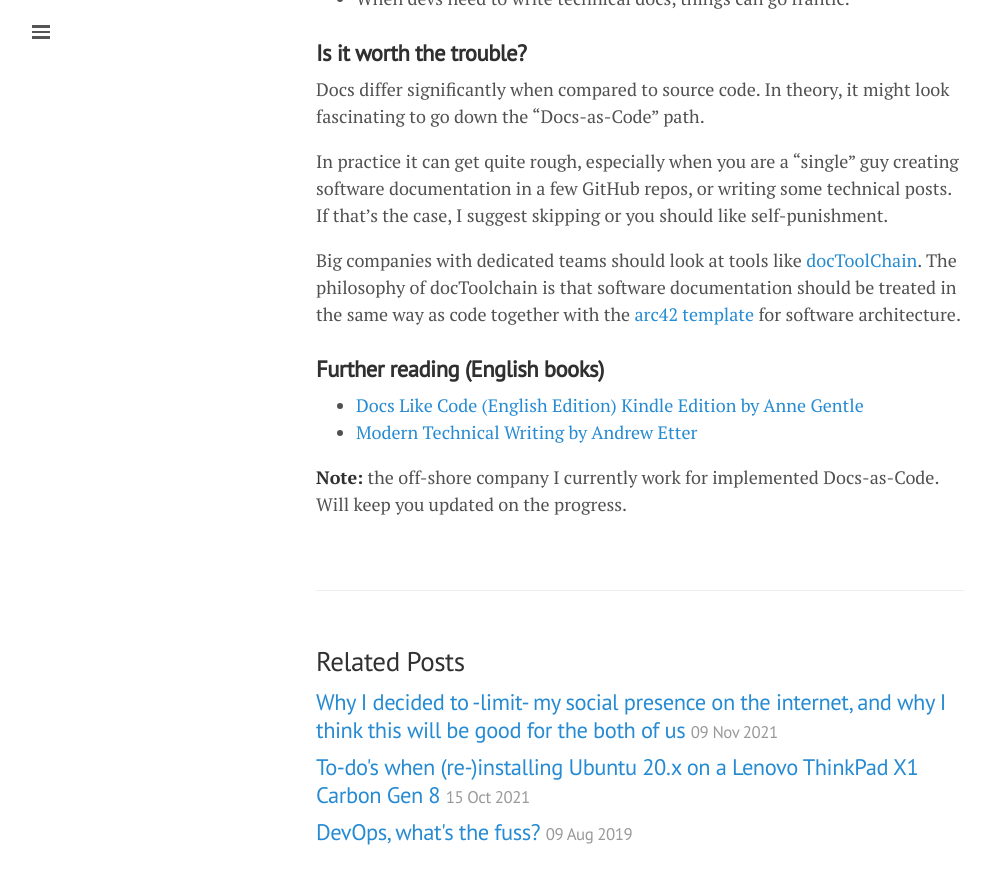
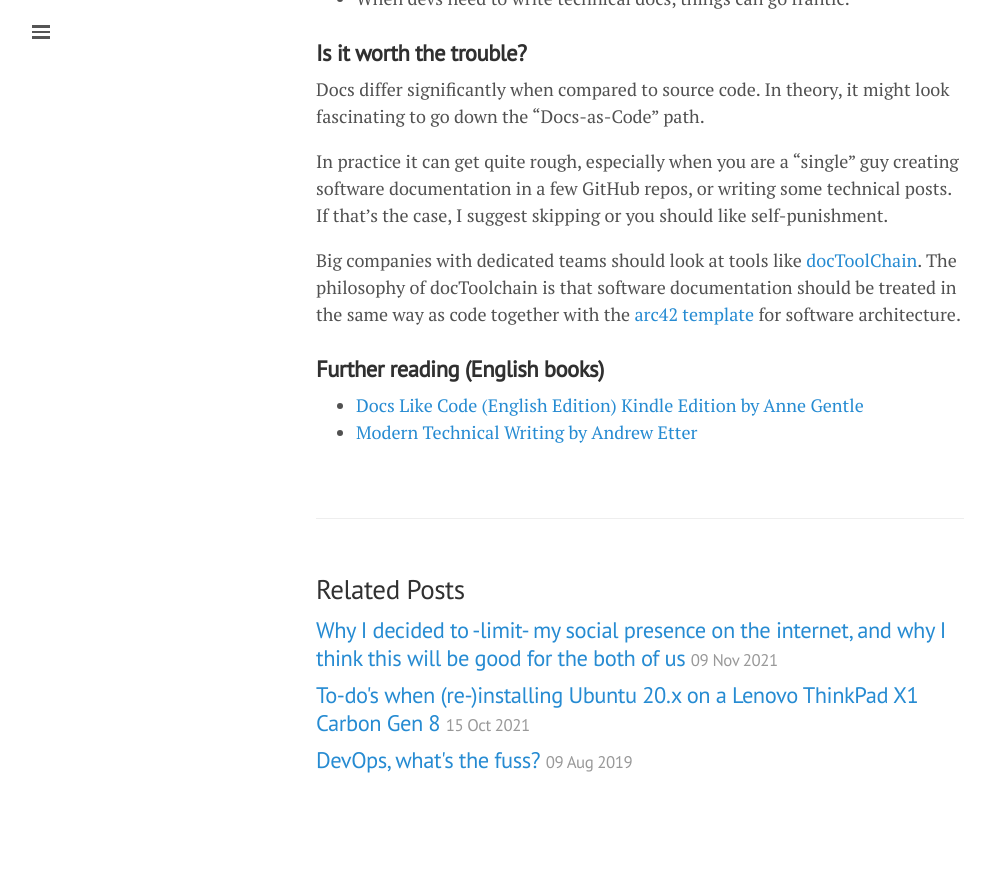
Before and after one commit to lgeurts/lgeurts.github.io, a Jekyll site: the page built from _posts/2020-08-21-docs-as-code.md, in a window 1280 px wide and 900 px high, scrolled down 1272 px. Shown: the top 884 px of the window, without its empty margins (0-990 px from the left). Built offline with Jekyll 4.4.1, drawn with Linux system fonts in a browser that asks for light colours; nearby versions of some CDN libraries; after the commit the page ends 2100 px from its top, so only the background shows below that.

Commit message:
Update 2020-08-21-docs-as-code.md

```diff
--- a/_posts/2020-08-21-docs-as-code.md
+++ b/_posts/2020-08-21-docs-as-code.md
@@ -55,5 +55,3 @@ Big companies with dedicated teams should look at tools like [docToolChain](http
 
 * [Docs Like Code (English Edition) Kindle Edition by Anne Gentle](https://www.amazon.de/dp/B0784ZJWSR)
 * [Modern Technical Writing by Andrew Etter](https://www.amazon.com/Modern-Technical-Writing-Introduction-Documentation-ebook/dp/B01A2QL9SS)
-
-**Note:** the off-shore company I currently work for implemented Docs-as-Code. Will keep you updated on the progress.
```
